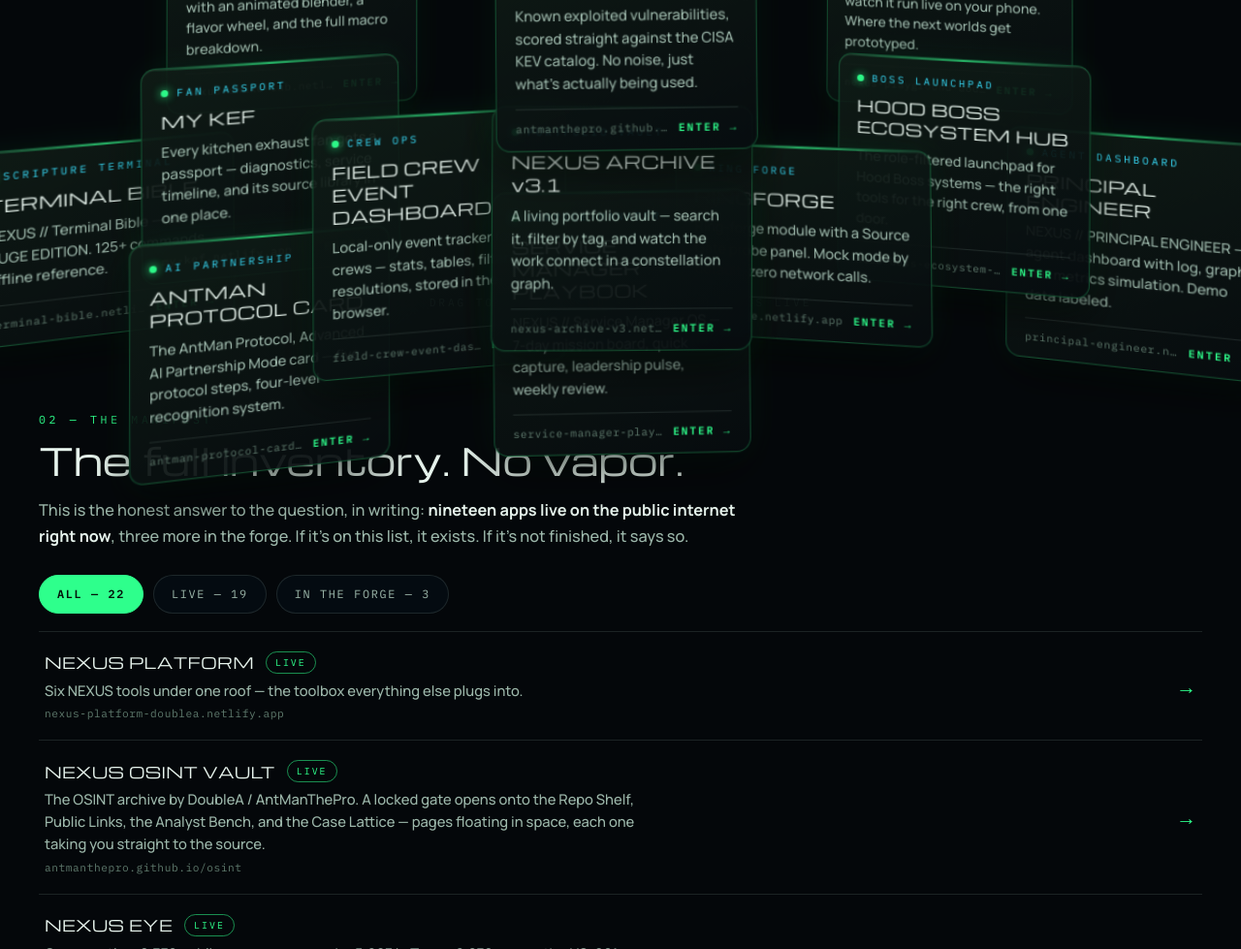
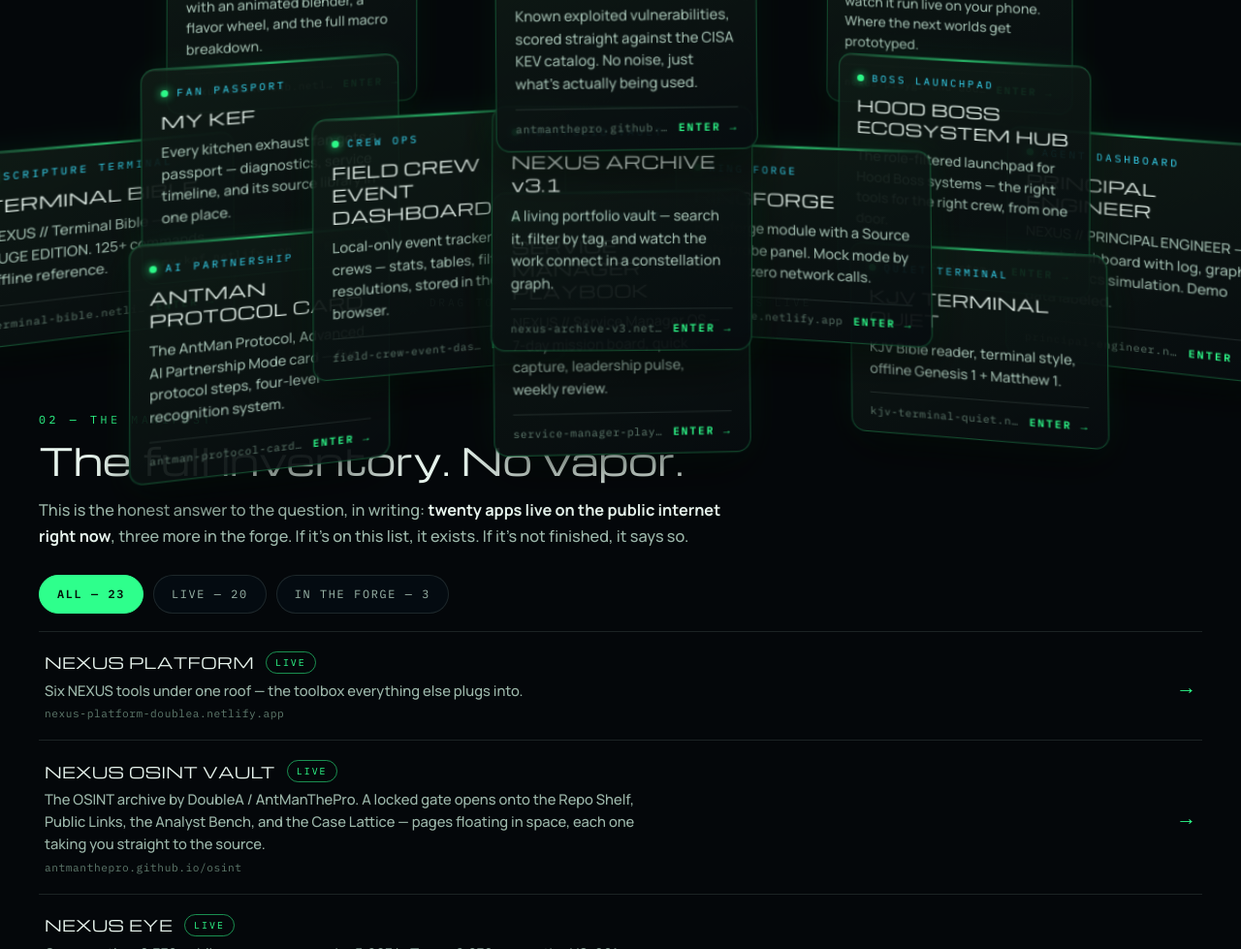
Before and after one commit to AntManThePro/nexus-world-hub, a plain HTML site: page index.html in a window 1280 px wide. Shown: the part 1821-2800 px from the top of the page at 97% size. Drawn offline with nearby package versions, Linux system fonts and the light colour scheme.

Commit message:
NEXUS World Hub — 20 live builds (add KJV Terminal Quiet tile)

```diff
--- a/index.html
+++ b/index.html
@@ -4,7 +4,7 @@
     <meta charset="utf-8" />
     <meta name="viewport" content="width=device-width, initial-scale=1, viewport-fit=cover" />
     <meta name="color-scheme" content="dark" />
-    <meta name="description" content="mynexus.world — the front door to the NEXUS universe. Nineteen live builds floating in one place: Eye, BLE Radar, Duct As-Built, Fret Trace, My KEF, NEXUS Archive, Hood Boss Ecosystem Hub, and more." />
+    <meta name="description" content="mynexus.world — the front door to the NEXUS universe. Twenty live builds floating in one place: Eye, BLE Radar, Duct As-Built, Fret Trace, My KEF, NEXUS Archive, Hood Boss Ecosystem Hub, and more." />
     <link rel="icon" href="data:," />
     <title>NEXUS World Hub</title>
     <link rel="preconnect" href="https://fonts.googleapis.com" />
@@ -345,11 +345,11 @@
         <p class="tagline">Every world. One door.</p>
         <p class="lede">
           &ldquo;Do I really even have any apps yet?&rdquo; &mdash; <strong>Yeah, Ant. You do.</strong>
-          Nineteen live builds are floating below, every one of them real, every one of them yours.
+          Twenty live builds are floating below, every one of them real, every one of them yours.
           Built at night, between shifts, from a phone. <span class="g">It looks like magic because nobody else is doing it. It&rsquo;s just real.</span>
         </p>
         <div class="chips">
-          <span class="chip"><b>19</b>&nbsp; LIVE BUILDS</span>
+          <span class="chip"><b>20</b>&nbsp; LIVE BUILDS</span>
           <span class="chip cy"><b>3</b>&nbsp; IN THE FORGE</span>
           <span class="chip gd"><b>1</b>&nbsp; STOREFRONT &mdash; WARMING UP</span>
         </div>
@@ -535,6 +535,15 @@
 
             <a class="panel" style="--x:-360px;--y:580px;--z:25px;--ry:10deg;--d:-3.6s;--dur:7.35s" href="https://antman-protocol-card.netlify.app/" target="_blank" rel="noopener" aria-label="Open AntMan Protocol Card in a new tab"><div class="float"><div class="card"><div class="tag"><span class="dot"></span>AI PARTNERSHIP</div><h3>ANTMAN PROTOCOL CARD</h3><p>The AntMan Protocol, Advanced AI Partnership Mode card &mdash; five protocol steps, four-level recognition system.</p><div class="foot"><span class="host">antman-protocol-card.netlify.app</span><span class="go">ENTER &rarr;</span></div></div></div></a>
 
+            <a class="panel" style="--x:360px;--y:580px;--z:30px;--ry:-10deg;--d:-1.9s;--dur:7.0s" href="https://kjv-terminal-quiet.netlify.app/" target="_blank" rel="noopener" aria-label="Open KJV Terminal Quiet in a new tab">
+              <div class="float"><div class="card">
+                <div class="tag"><span class="dot"></span>Quiet Terminal</div>
+                <h3>KJV TERMINAL QUIET</h3>
+                <p>KJV Bible reader, terminal style, offline Genesis 1 + Matthew 1.</p>
+                <div class="foot"><span class="host">kjv-terminal-quiet.netlify.app</span><span class="go">ENTER &rarr;</span></div>
+              </div></div>
+            </a>
+
           </div>
         </div>
         <p class="stage-hint">Drag to look around &middot; Every panel is live</p>
@@ -545,12 +554,12 @@
         <div class="sec-head">
           <p class="sec-tag">02 &mdash; The Manifest</p>
           <h2>The full inventory. No vapor.</h2>
-          <p class="sec-sub">This is the honest answer to the question, in writing: <strong>nineteen apps live on the public internet right now</strong>, three more in the forge. If it&rsquo;s on this list, it exists. If it&rsquo;s not finished, it says so.</p>
+          <p class="sec-sub">This is the honest answer to the question, in writing: <strong>twenty apps live on the public internet right now</strong>, three more in the forge. If it&rsquo;s on this list, it exists. If it&rsquo;s not finished, it says so.</p>
         </div>
 
         <div class="filters" role="group" aria-label="Filter the manifest">
-          <button class="fbtn" type="button" data-filter="all" aria-pressed="true">ALL &mdash; 22</button>
-          <button class="fbtn" type="button" data-filter="live" aria-pressed="false">LIVE &mdash; 19</button>
+          <button class="fbtn" type="button" data-filter="all" aria-pressed="true">ALL &mdash; 23</button>
+          <button class="fbtn" type="button" data-filter="live" aria-pressed="false">LIVE &mdash; 20</button>
           <button class="fbtn" type="button" data-filter="forge" aria-pressed="false">IN THE FORGE &mdash; 3</button>
         </div>
 
@@ -659,6 +668,12 @@
           </a>
           <a class="mrow" data-status="live" href="https://service-manager-playbook.netlify.app/" target="_blank" rel="noopener"><span class="mname">Service Manager Playbook <span class="status">Live</span></span><span class="mdesc">NEXUS // Service Manager OS — 7-day mission board, quick capture, leadership pulse, and weekly review.</span><span class="mhost">service-manager-playbook.netlify.app</span><span class="marrow" aria-hidden="true">&rarr;</span></a>
           <a class="mrow" data-status="live" href="https://antman-protocol-card.netlify.app/" target="_blank" rel="noopener"><span class="mname">AntMan Protocol Card <span class="status">Live</span></span><span class="mdesc">The AntMan Protocol, Advanced AI Partnership Mode card &mdash; five protocol steps, four-level recognition system.</span><span class="mhost">antman-protocol-card.netlify.app</span><span class="marrow" aria-hidden="true">&rarr;</span></a>
+          <a class="mrow" data-status="live" href="https://kjv-terminal-quiet.netlify.app/" target="_blank" rel="noopener">
+            <span class="mname">KJV Terminal Quiet <span class="status">Live</span></span>
+            <span class="mdesc">KJV Bible reader, terminal style, offline Genesis 1 + Matthew 1.</span>
+            <span class="mhost">kjv-terminal-quiet.netlify.app</span>
+            <span class="marrow" aria-hidden="true">&rarr;</span>
+          </a>
           <div class="mrow" data-status="forge">
             <span class="mname">PITLINE AI <span class="status proto">Prototype</span></span>
             <span class="mdesc">Customer-first auto repair: &ldquo;Know what&rsquo;s wrong. Know what happens next.&rdquo; Plain-language diagnosis, evidence before recommendations, approval before added work. Prototype case room and pilot deck built; pilot-before-lease.</span>
```
